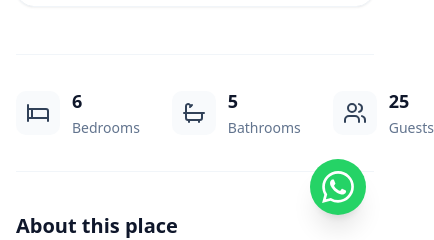
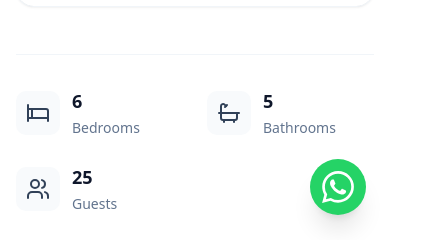
Before and after one commit to naenmad/antivilla, a Next.js app: page /villas/colonial-house in a window 390 px wide. Shown: the part 605-845 px from the top of the page, 434 px wide, since content can reach past the window. Built offline with nearby package versions, Linux system fonts and the light colour scheme; grey boxes are pictures that could not be loaded.

Commit message:
style(villa-detail): make specs section responsive on mobile

```diff
--- a/app/villas/[slug]/page.tsx
+++ b/app/villas/[slug]/page.tsx
@@ -82,7 +82,7 @@ export default async function VillaDetailPage({ params }: PageProps) {
                     <div className="lg:col-span-2 space-y-10">
 
                         {/* Specs */}
-                        <div className="flex gap-8 py-8 border-y border-slate-100">
+                        <div className="grid grid-cols-2 md:flex md:flex-row gap-6 md:gap-12 py-8 border-y border-slate-100">
                             <div className="flex items-center gap-3">
                                 <div className="p-2.5 bg-slate-50 rounded-lg">
                                     <Bed className="w-6 h-6 text-slate-700" />
```
